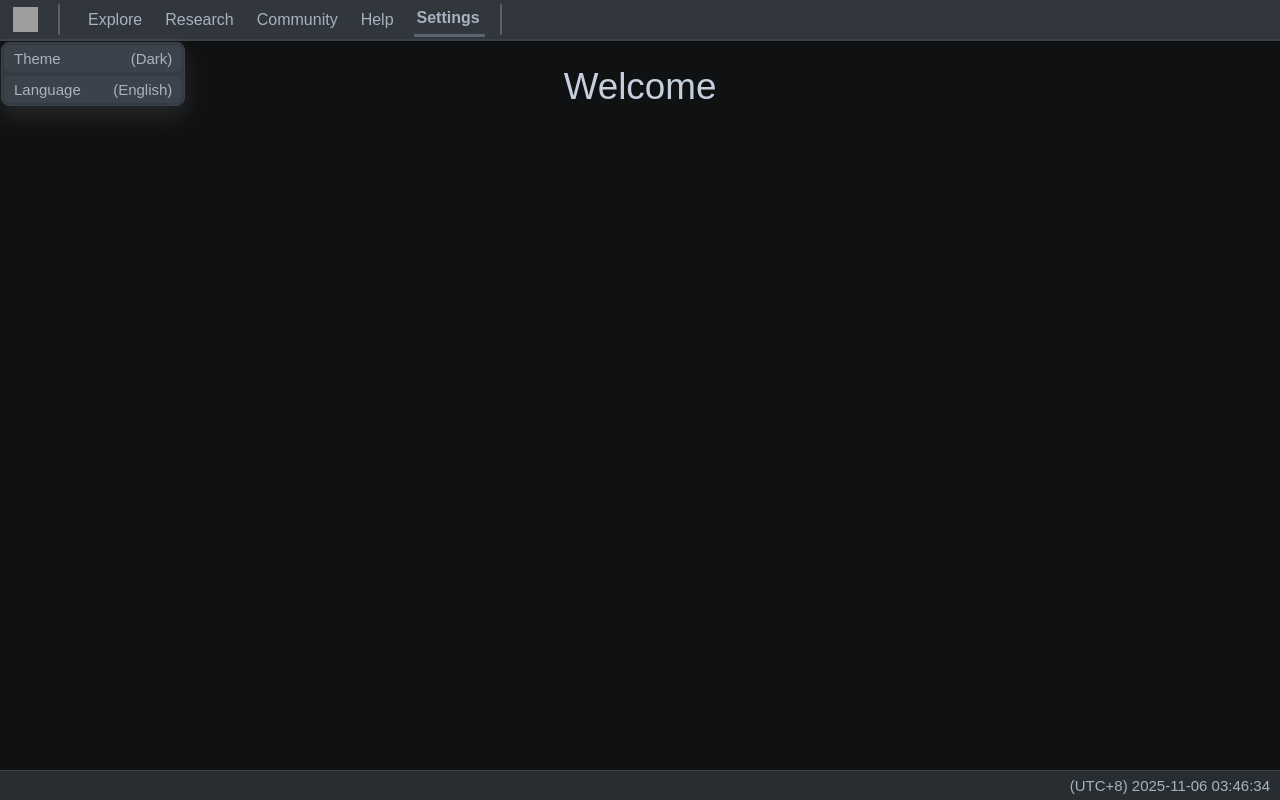
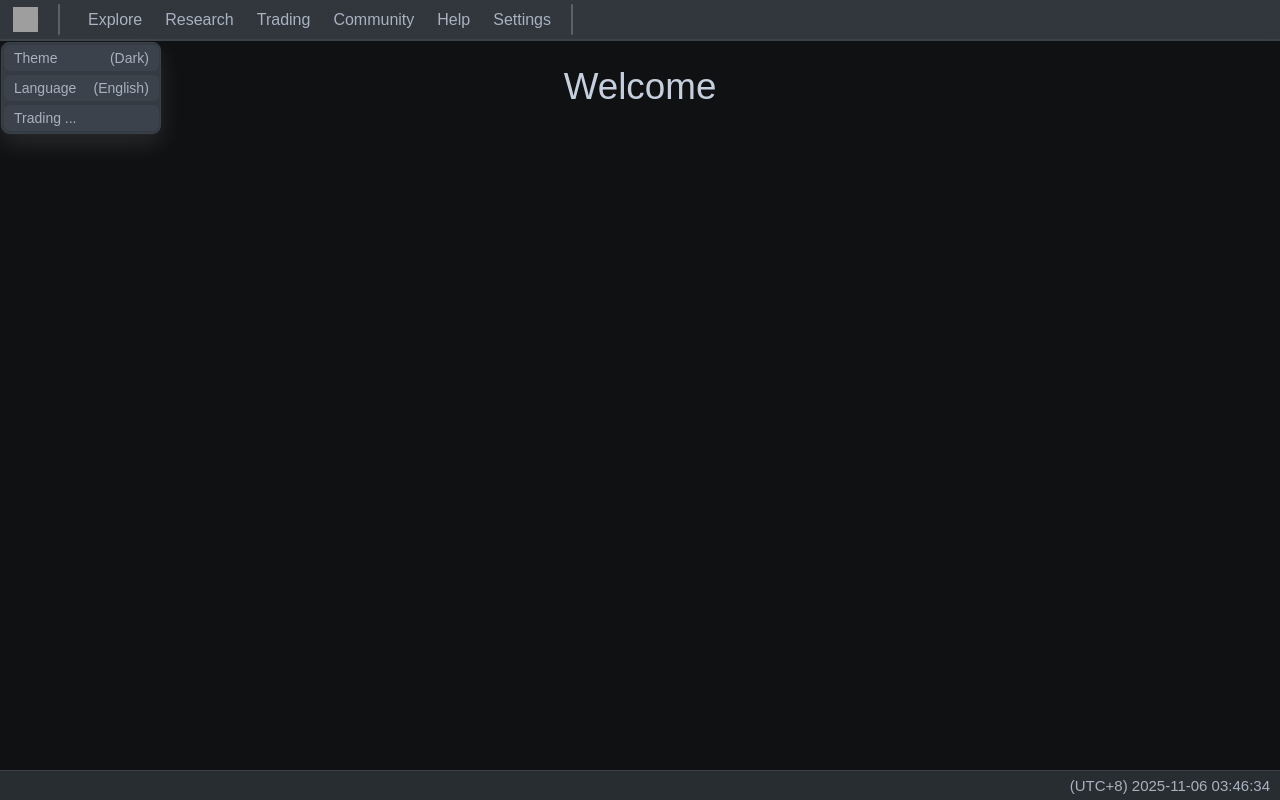
Before and after one commit to tab1949/QuantDirect, a Next.js app in the folder App/: page / in a window 1280 px wide. Both pictures are taken after a click on the element "Settings". Built offline with nearby package versions, Linux system fonts and the light colour scheme; grey boxes are pictures that could not be loaded.

Commit message:
feat: Added entry to 'Trading' page; Optimized layout.

```diff
--- a/App/src/app/components/BasicLayout.tsx
+++ b/App/src/app/components/BasicLayout.tsx
@@ -3,9 +3,9 @@ import * as Animation from "../page/Animation";
 
 export const Page = styled.div<{ $darkMode: boolean}>`
   background-color: var(--theme-background-color);
-  display: grid;
-  grid-row: 3;
-  grid-column: 1;
+  display: flex;
+  flex-direction: column;
+  position: relative;
   left: 0;
   top: 0;
   height: 100vh;
@@ -27,6 +27,7 @@ export const Page = styled.div<{ $darkMode: boolean}>`
   --theme-accent-color: ${props => props.$darkMode? '#5a6470' : '#9ca3af'};
   --theme-border-color: ${props => props.$darkMode? '#3a4149' : '#d1d5db'};
   --theme-separator-color: ${props => props.$darkMode ? 'rgba(184, 194, 208, 0.3)' : 'rgba(107, 114, 128, 0.4)'};
+  --theme-sidebar-bg-color: ${props => props.$darkMode ? '#4b5155' : '#c6cdd2'};
 `;
 
 export const CommonHeader = styled.div<{ $darkMode: boolean}>`
@@ -165,7 +166,7 @@ export const SettingsMenuL1 = styled.div<{ $darkMode: boolean}>`
     '0 10px 25px rgba(255, 255, 255, 0.1)' :
     '0 10px 25px rgba(0, 0, 0, 0.1)'};
   position: fixed;
-  --width: calc(5vw + 120px);
+  --width: 160px;
   width: var(--width);
   height: auto;
   top: calc(var(--header-height) + 2px);
@@ -196,7 +197,7 @@ export const SettingsOption = styled.div<{ $darkMode: boolean}>`
   align-items: center;
   height: max-content;
   position: relative;
-  font-size: 15px;
+  font-size: 14px;
   width: 98%;
   margin: 2px;
   padding: 5px 10px;
--- a/App/src/app/locales/resource/en-US.json
+++ b/App/src/app/locales/resource/en-US.json
@@ -8,6 +8,7 @@
         "settings": "Settings",
         "explore": "Explore",
         "research": "Research",
+        "trading": "Trading",
         "community": "Community",
         "help": "Help",
         "dashboard": "Dashboard",
--- a/App/src/app/locales/resource/zh-CN.json
+++ b/App/src/app/locales/resource/zh-CN.json
@@ -8,6 +8,7 @@
         "settings": "设置",
         "explore": "探索",
         "research": "研究",
+        "trading": "交易",
         "community": "社区",
         "help": "帮助",
         "dashboard": "仪表盘",
--- a/App/src/app/locales/resource/zh-HK.json
+++ b/App/src/app/locales/resource/zh-HK.json
@@ -8,6 +8,7 @@
         "settings": "設置",
         "explore": "探索",
         "research": "研究",
+        "trading": "交易",
         "community": "社區",
         "help": "幫助",
         "dashboard": "儀表盤",
--- a/App/src/app/page/BasicLayout.tsx
+++ b/App/src/app/page/BasicLayout.tsx
@@ -1,10 +1,11 @@
 'use client';
 
-import { useState, useCallback, useRef, useEffect, useMemo } from "react";
+import { useState, useCallback, useRef, useEffect, useMemo, ReactElement } from "react";
 import { useTranslation } from "react-i18next";
 import Image from "next/image";
-import ExplorePage from "./Explore/ExplorerPage";
+import ExplorePage from "./Explore/Page";
 import HomePage from "./Home/Page";
+import SettingsPage from "./Settings/Page";
 import { langName, supportedLang, languages } from "../locales/client-i18n";
 import {
   Page,
@@ -54,48 +55,27 @@ function FooterClock() {
 }
 
 export default function BasicLayout() {
+  type Page = 'home' | 'explore' | 'research' | 'trading' | 'community' | 'help' | 'dashboard' | 'settings';
   const { t, i18n } = useTranslation();
   const [darkMode, setDarkMode] = useState(true);
   const [settingsL1Opened, setSettingsL1Opened] = useState(false);
   const [settingsL2Opened, setSettingsL2Opened] = useState(false);
+  const [settingsPageOpened, setSettingsPageOpened] = useState(false);
   const [settingsL2Type, setSettingsL2Type] = useState('');
-  const [selected, setSelected] = useState({
-    home: true, explore: false, research: false, community: false, help: false, dashboard: false, settings: false
-  });
+  const [selected, setSelected] = useState<Page>('home');
   const [hasWindowControls, setHasWindowControls] = useState(false);
   const [isMaximized, setIsMaximized] = useState(false);
   const [displayScaleInfo, setDisplayScaleInfo] = useState<string | null>(null);
 
-  type Selected = typeof selected;
 
   const displayScaleInfoTimeoutRef = useRef<NodeJS.Timeout | null>(null);
 
-  const switchPage = useCallback((nav: keyof Selected) => {
-    setSelected(prev => ({
-      ...prev,
-      home: false,
-      help: nav === 'help',
-      community: nav === 'community',
-      research: nav === 'research',
-      explore: nav === 'explore',
-      dashboard: nav === 'dashboard'
-    }));
-  }, []);
-
   const openHome = useCallback(() => {
-    setSelected(prev => ({
-      ...prev,
-      home: true,
-      explore: false,
-      research: false,
-      community: false,
-      dashboard: false,
-      help: false
-    }));
+    setSelected('home');
   }, []);
 
   const openSettingsMenu = useCallback(() => {
-    setSelected(prev => ({ ...prev, settings: !prev.settings }));
+
     if (settingsL1Opened) {
       setSettingsL1Opened(false);
       setSettingsL2Opened(false);
@@ -106,6 +86,11 @@ export default function BasicLayout() {
 
   const openLanguageMenu = useCallback(() => {
     setSettingsL2Type("lang");
+    setSettingsL2Opened(s => !s);
+  }, []);
+
+  const openTradingSettingsMenu = useCallback(() => {
+    setSettingsL2Type("trading");
     setSettingsL2Opened(s => !s);
   }, []);
 
@@ -191,25 +176,32 @@ export default function BasicLayout() {
         <span>({i18n.language === 'en-US' ? langName[languages.EN_US] :
                 i18n.language === 'zh-CN' ? langName[languages.ZH_CN] : langName[languages.ZH_HK]})</span>
       </SettingsOption>
+      <SettingsOption $darkMode={darkMode} onClick={openTradingSettingsMenu}>
+        {`${t('basic.trading')} ...`}
+      </SettingsOption>
     </SettingsMenuL1>
-  ), [darkMode, i18n.language, toggleDarkMode, openLanguageMenu, t]);
+  ), [darkMode, i18n.language, toggleDarkMode, openLanguageMenu, openTradingSettingsMenu, t]);
 
-  const SettingsMenuL2Content = useMemo(() => settingsL2Type === 'lang' && (
-    <SettingsMenuL2 $darkMode={darkMode}>
-      {supportedLang.map((v, i) => (
-        <SettingsOption
+  const SettingsMenuL2Content = useMemo(() => {
+    switch (settingsL2Type) {
+      case 'lang':
+        return <SettingsMenuL2 $darkMode={darkMode}>
+          {supportedLang.map((v, i) => {
+          return <SettingsOption
             key={`lang-opt-${i}`}
             $darkMode={darkMode}
             onClick={() => {
               changeLanguage(v);
               setSettingsL2Opened(false);
-          }}
-        >
+            }}>
             {langName[i]}
-        </SettingsOption>
-      ))}
-    </SettingsMenuL2>
-  ), [darkMode, settingsL2Type, changeLanguage]);
+          </SettingsOption>;
+          })}
+        </SettingsMenuL2>;
+      case 'trading':
+        setSettingsPageOpened(true);
+    }
+  }, [settingsL2Type, darkMode, changeLanguage]);
 
   const ScaleInfoRect = useMemo(() => displayScaleInfo ? (
     <div
@@ -234,10 +226,37 @@ export default function BasicLayout() {
     </div>
   ) : null, [displayScaleInfo, t]);
 
+  const page = useMemo(() => {
+    let content: ReactElement | null = null;
+    setSettingsPageOpened(false);
+    switch (selected) {
+      case 'home':
+        content = <HomePage />;
+        break;
+      case 'explore':
+        content = <ExplorePage />;
+        break;
+      case 'research':
+      case 'trading':
+      case 'community':
+      case 'help':
+      case 'dashboard':
+      default:
+        content = null;
+    }
+    return <CommonBody $darkMode={darkMode}
+      onClick={()=>{
+        setSettingsL1Opened(false);
+        setSettingsL2Opened(false);
+      }}>
+      {content}
+    </CommonBody>
+  }, [darkMode, selected]);
+
   return (
     <Page $darkMode={darkMode}>
         <CommonHeader $darkMode={darkMode}>
-          <HeaderElement $selected={selected.home} onClick={openHome}
+          <HeaderElement $selected={selected === 'home'} onClick={openHome}
             style={{
               marginLeft: '10px',
               borderBottom: '0px'
@@ -253,23 +272,27 @@ export default function BasicLayout() {
 
           <HeaderSeparator/>
 
-          <HeaderElement $selected={selected.explore} onClick={() => switchPage('explore')}>
+          <HeaderElement $selected={selected === 'explore'} onClick={() => setSelected('explore')}>
             {t('basic.explore')}
           </HeaderElement>
 
-          <HeaderElement $selected={selected.research} onClick={() => switchPage('research')}>
+          <HeaderElement $selected={selected === 'research'} onClick={() => setSelected('research')}>
             {t('basic.research')}
           </HeaderElement>
 
-          <HeaderElement $selected={selected.community} onClick={() => switchPage('community')}>
+          <HeaderElement $selected={selected === 'trading'} onClick={() => setSelected('trading')}>
+            {t('basic.trading')}
+          </HeaderElement>
+
+          <HeaderElement $selected={selected === 'community'} onClick={() => setSelected('community')}>
             {t('basic.community')}
           </HeaderElement>
 
-          <HeaderElement $selected={selected.help} onClick={() => switchPage('help')}>
+          <HeaderElement $selected={selected === 'help'} onClick={() => setSelected('help')}>
             {t('basic.help')}
           </HeaderElement>
 
-          <HeaderElement $selected={selected.settings} onClick={openSettingsMenu}
+          <HeaderElement $selected={selected === 'settings'} onClick={openSettingsMenu}
             itemID="header_settings">
               {t('basic.settings')}
           </HeaderElement>
@@ -325,16 +348,7 @@ export default function BasicLayout() {
           )}
 
         </CommonHeader>
-
-        <CommonBody $darkMode={darkMode}
-          onClick={()=>{
-            setSettingsL1Opened(false);
-            setSettingsL2Opened(false);
-            setSelected(prev => ({ ...prev, settings: false }));}}>
-          {selected.home && <HomePage/>}
-          {selected.explore && <ExplorePage $darkMode={darkMode}/>}
-        </CommonBody>
-
+        {settingsPageOpened? <SettingsPage/>: page}
         {settingsL1Opened && SettingsMenuL1Content}
         {settingsL2Opened && SettingsMenuL2Content}
         {ScaleInfoRect}
--- a/App/src/app/page/Explore/ExplorerPage.tsx
+++ b/App/src/app/page/Explore/Page.tsx
@@ -3,11 +3,7 @@ import { useTranslation } from "react-i18next";
 import { SideBar, SideBarOptionsL1, SideBarOptionsL2 } from "./SideBar";
 import ViewArea from "./ViewArea";
 
-interface ExplorePageProps {
-    $darkMode: boolean;
-}
-
-export default function ExplorePage(props: ExplorePageProps) {
+export default function ExplorePage() {
     const { t } = useTranslation('explore');
     const [futuresListOpened, setFuturesListOpened] = useState(false);
     const [stocksListOpened, setStocksListOpened] = useState(false);
@@ -64,7 +60,7 @@ export default function ExplorePage(props: ExplorePageProps) {
             transition: 'opacity 200ms ease-in',
             opacity: '1'
         }}>
-        <SideBar $darkMode={props.$darkMode}>
+        <SideBar>
             <SideBarOptionsL1 onClick={overviewOptionClicked}>{t('list.overview')}{' →'}</SideBarOptionsL1>
             <SideBarOptionsL1 onClick={futuresOptionClicked}>{t('list.futures')}{futuresListOpened? ' ↓': ' →'}</SideBarOptionsL1>
             {futuresListOpened && <div>
--- a/App/src/app/page/Explore/SideBar.tsx
+++ b/App/src/app/page/Explore/SideBar.tsx
@@ -1,21 +1,25 @@
 import styled from "styled-components";
 import * as Basic from "../../components/BasicLayout";
 
-const SideBarContainer = styled.div<{$darkMode: boolean}>`
+const SideBarContainer = styled.div`
     user-select: none;
     position: relative;
     top: 0;
     left: 0;
     height: 100%;
     width: 125px;
-    background-color: ${props => props.$darkMode ? '#4b5155' : '#c6cdd2'};
+    background-color: var(--theme-sidebar-bg-color);
     transition: background-color 300ms ease-in-out;
     align-items: flex-start;
     justify-content: flex-start;
 `;
 
-export function SideBar(args :{children: React.ReactNode, $darkMode: boolean}) {
-    return <SideBarContainer $darkMode={args.$darkMode}><Basic.ScrollList>{args.children}</Basic.ScrollList></SideBarContainer>
+export function SideBar(args: {children: React.ReactNode}) {
+    return <SideBarContainer>
+        <Basic.ScrollList>
+            {args.children}
+        </Basic.ScrollList>
+    </SideBarContainer>;
 }
 
 export const SideBarOptionsL1 = styled(Basic.ListItem)`
--- /dev/null
+++ b/App/src/app/page/Settings/Page.tsx
@@ -0,0 +1,13 @@
+export default function SettingsPage() {
+    return <div
+        style={{
+        position: 'relative',
+        display: 'flex',
+        left: '0',
+        top: '0',
+        width: '100%',
+        height: '100%'
+        }}>
+
+    </div>;
+}
```
Lines whose indentation alone changed are shown as unchanged.
